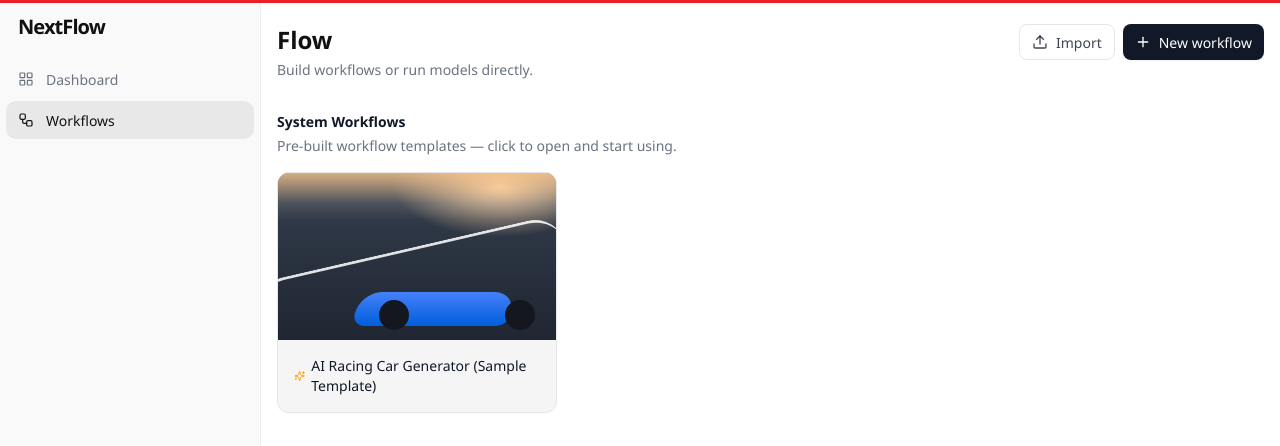
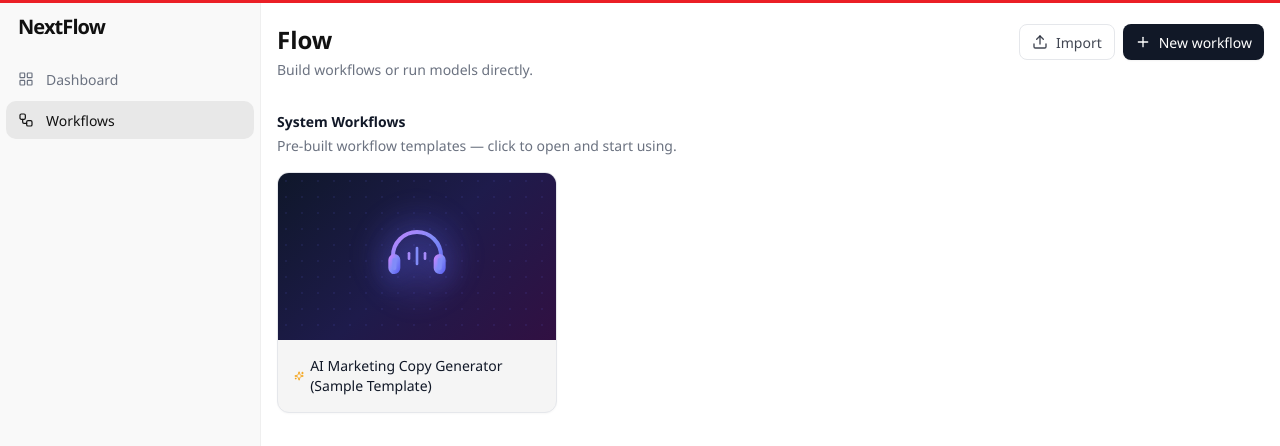
Before and after one commit to 100hard/HexFlow, a Next.js app: page / in a window 1280 px wide. Shown: the top 446 px of the page. Built offline with nearby package versions, Linux system fonts and the light colour scheme; no server answers.

Commit message:
feat: change system template theme to AI Marketing Copy Generator with premium dynamic headphones SVG illustration

```diff
--- a/app/page.tsx
+++ b/app/page.tsx
@@ -69,8 +69,8 @@ export default function HomePage() {
 
   // Pre-built static featured template as described in sample workflows specs
   const featuredWorkflow = {
-    id: "wf-template-racing",
-    name: "AI Racing Car Generator (Sample Template)",
+    id: "wf-template-marketing",
+    name: "AI Marketing Copy Generator (Sample Template)",
     updatedAt: "System Template",
     featured: true,
   };
@@ -178,44 +178,69 @@ export default function HomePage() {
                   style={{
                     position: "relative",
                     aspectRatio: "5 / 3",
-                    background:
-                      "linear-gradient(180deg, rgba(255,199,138,0.78) 0%, rgba(255,231,197,0.1) 18%, rgba(0,0,0,0) 28%), radial-gradient(120% 95% at 80% 8%, rgba(255,214,168,0.92), rgba(255,214,168,0) 32%), linear-gradient(180deg, #48515e 0%, #2e3745 32%, #202632 100%)",
+                    background: "linear-gradient(135deg, #0f172a 0%, #1e1b4b 50%, #311042 100%)",
+                    display: "flex",
+                    alignItems: "center",
+                    justifyContent: "center",
+                    overflow: "hidden",
                   }}
                 >
+                  {/* Glowing background halo */}
                   <div
                     style={{
                       position: "absolute",
-                      left: -22,
-                      right: -14,
-                      bottom: 28,
-                      height: 64,
-                      borderTop: "3px solid rgba(255,255,255,0.86)",
+                      width: "120px",
+                      height: "120px",
                       borderRadius: "999px",
-                      transform: "rotate(-13deg)",
+                      background: "radial-gradient(circle, rgba(99, 102, 241, 0.25) 0%, rgba(99, 102, 241, 0) 70%)",
+                      filter: "blur(8px)",
                     }}
                   />
+
+                  {/* Minimalist modern Headphones SVG */}
+                  <svg
+                    width="64"
+                    height="64"
+                    viewBox="0 0 24 24"
+                    fill="none"
+                    stroke="url(#headphone-gradient)"
+                    strokeWidth="1.5"
+                    strokeLinecap="round"
+                    strokeLinejoin="round"
+                    style={{
+                      filter: "drop-shadow(0 4px 12px rgba(99, 102, 241, 0.4))",
+                      zIndex: 2,
+                    }}
+                  >
+                    <defs>
+                      <linearGradient id="headphone-gradient" x1="0%" y1="0%" x2="100%" y2="100%">
+                        <stop offset="0%" stopColor="#c084fc" />
+                        <stop offset="50%" stopColor="#818cf8" />
+                        <stop offset="100%" stopColor="#6366f1" />
+                      </linearGradient>
+                    </defs>
+                    {/* Headband arc */}
+                    <path d="M3 18v-6a9 9 0 0 1 18 0v6" />
+                    {/* Left Muff */}
+                    <rect x="2" y="12" width="3" height="6" rx="1.5" fill="#818cf8" stroke="none" />
+                    <rect x="2" y="12" width="3" height="6" rx="1.5" />
+                    {/* Right Muff */}
+                    <rect x="19" y="12" width="3" height="6" rx="1.5" fill="#818cf8" stroke="none" />
+                    <rect x="19" y="12" width="3" height="6" rx="1.5" />
+                    {/* Audio wave dynamic particles */}
+                    <path d="M9 13v-2" stroke="#a78bfa" strokeWidth="1" />
+                    <path d="M12 15V9" stroke="#818cf8" strokeWidth="1" />
+                    <path d="M15 13v-2" stroke="#a78bfa" strokeWidth="1" />
+                  </svg>
+
+                  {/* Soft neon overlay grid lines */}
                   <div
                     style={{
                       position: "absolute",
-                      left: 78,
-                      right: 44,
-                      bottom: 14,
-                      height: 34,
-                      background: "linear-gradient(180deg, rgba(70,130,255,0.98), rgba(0,95,221,0.98))",
-                      borderRadius: "34px 34px 18px 20px",
-                      transform: "skewX(-15deg)",
-                    }}
-                  />
-                  <div
-                    style={{
-                      position: "absolute",
-                      left: 101,
-                      bottom: 10,
-                      width: 30,
-                      height: 30,
-                      borderRadius: "999px",
-                      background: "#14171d",
-                      boxShadow: "126px 0 0 #14171d",
+                      inset: 0,
+                      backgroundImage: "radial-gradient(rgba(99, 102, 241, 0.15) 1px, transparent 1px)",
+                      backgroundSize: "16px 16px",
+                      opacity: 0.7,
                     }}
                   />
                 </div>
--- a/app/workflow/[id]/page.tsx
+++ b/app/workflow/[id]/page.tsx
@@ -168,12 +168,12 @@ export default function WorkflowCanvasPage() {
   useEffect(() => {
     const loadWorkflow = async () => {
       // Auto-clone logic for featured sample template
-      if (id === "wf-template-racing") {
+      if (id === "wf-template-marketing") {
         try {
           const createRes = await fetch("/api/workflows", {
             method: "POST",
             headers: { "Content-Type": "application/json" },
-            body: JSON.stringify({ name: "AI Racing Car Generator (Cloned)" }),
+            body: JSON.stringify({ name: "AI Marketing Copy Generator (Cloned)" }),
           });
 
           if (createRes.ok) {
@@ -217,7 +217,7 @@ export default function WorkflowCanvasPage() {
 
   // 2. Debounced Database Auto-Saving Logic
   const saveWorkflowState = useCallback(async (currentNodes: Node[], currentEdges: Edge[]) => {
-    if (loading || id === "wf-template-racing") return;
+    if (loading || id === "wf-template-marketing") return;
     setSavingState("saving");
 
     try {
@@ -244,7 +244,7 @@ export default function WorkflowCanvasPage() {
 
   // Fetch historical runs from PostgreSQL database
   const fetchRuns = useCallback(async () => {
-    if (!id || id === "wf-template-racing") return;
+    if (!id || id === "wf-template-marketing") return;
     try {
       const res = await fetch(`/api/workflows/${id}/runs`);
       if (res.ok) {
@@ -257,7 +257,7 @@ export default function WorkflowCanvasPage() {
   }, [id]);
 
   useEffect(() => {
-    if (id && id !== "wf-template-racing") {
+    if (id && id !== "wf-template-marketing") {
       fetchRuns();
     }
   }, [id, fetchRuns]);
--- a/lib/mock-data.ts
+++ b/lib/mock-data.ts
@@ -9,10 +9,10 @@ export type Workflow = {
 };
 
 export const workflows: Workflow[] = [
-  { id: "wf-01", name: "AI Racing Car Generator", updatedAt: "Edited 57m ago", status: "Active", featured: true },
-  { id: "wf-02", name: "AI Racing Car Generator Co...", updatedAt: "Edited 5h ago", status: "Draft" },
-  { id: "wf-03", name: "AI Racing Car Generator Co...", updatedAt: "Edited 6h ago", status: "Active" },
-  { id: "wf-04", name: "AI Racing Car Generator Co...", updatedAt: "Edited 6h ago", status: "Paused" },
-  { id: "wf-05", name: "AI Racing Car Generator Co...", updatedAt: "Edited 7h ago", status: "Draft" },
-  { id: "wf-06", name: "AI Racing Car Generator Co...", updatedAt: "Edited 8h ago", status: "Active" },
+  { id: "wf-01", name: "AI Marketing Copy Generator", updatedAt: "Edited 57m ago", status: "Active", featured: true },
+  { id: "wf-02", name: "AI Marketing Copy Generator Co...", updatedAt: "Edited 5h ago", status: "Draft" },
+  { id: "wf-03", name: "AI Marketing Copy Generator Co...", updatedAt: "Edited 6h ago", status: "Active" },
+  { id: "wf-04", name: "AI Marketing Copy Generator Co...", updatedAt: "Edited 6h ago", status: "Paused" },
+  { id: "wf-05", name: "AI Marketing Copy Generator Co...", updatedAt: "Edited 7h ago", status: "Draft" },
+  { id: "wf-06", name: "AI Marketing Copy Generator Co...", updatedAt: "Edited 8h ago", status: "Active" },
 ];
```
